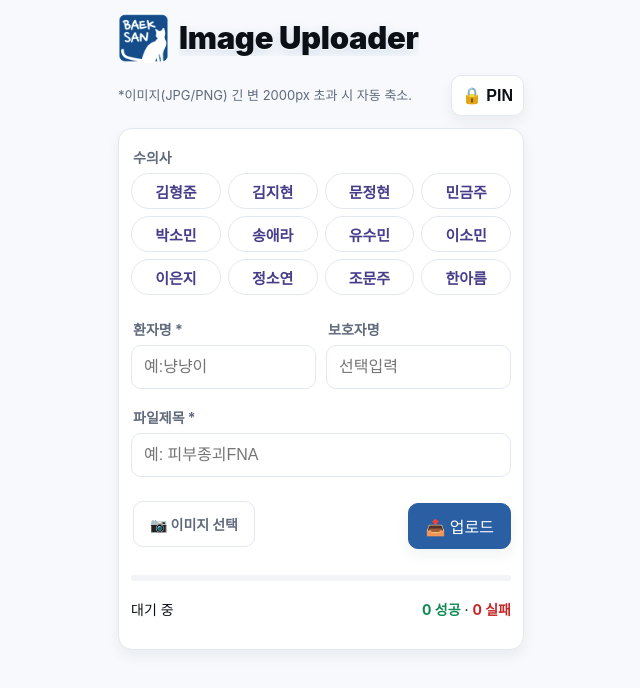
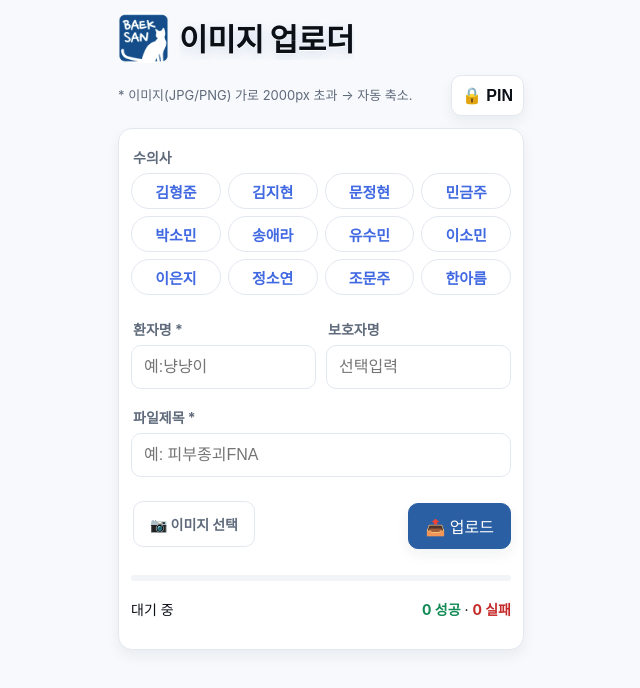
Before and after one commit to hodewdew-creator/BS_image_uploader, a website: page index.html in a window 1280 px wide. Shown: the whole page, without its empty margins (319-959 px from the left). Drawn offline with Linux system fonts and the light colour scheme.

Commit message:
Update index.html

```diff
--- a/index.html
+++ b/index.html
@@ -101,7 +101,7 @@
   }
   .vet{
     display:flex; align-items:center; justify-content:center;
-    padding:0 8px;  color:#483D8B;
+    padding:0 8px;  color:#4169E1;
     border:1px solid var(--line); background:#fff; border-radius:999px;
     font-size:15px; font-weight:700; white-space:nowrap; overflow:hidden; text-overflow:ellipsis;
     min-width:0;
@@ -178,18 +178,17 @@
     <div class="row1">
       <div class="brand">
         <div class="logo"><img src="/logo.png" alt="BAEKSAN" onerror="this.style.display='none'"></div>
-        <div class="title">Image Uploader</div>
+        <div class="title"> 이미지 업로더 </div>
       </div>
     </div>
 
     <!-- 2) 안내 + PIN -->
     <div class="row2">
-      <div class="guide"> *이미지(JPG/PNG) 긴 변 2000px 초과 시 자동 축소.</div>
+      <div class="guide"> * 이미지(JPG/PNG) 가로 2000px 초과 → 자동 축소. </div>
       <button id="pinBtn" type="button" class="pinbtn">🔒 PIN</button>
     </div>
 
     <div class="card">
-      <!-- 수의사 5×2 고정 그리드 -->
       <div>
         <label>수의사</label>
         <div id="vets" class="vets-grid" role="listbox" aria-label="수의사 선택">
```
